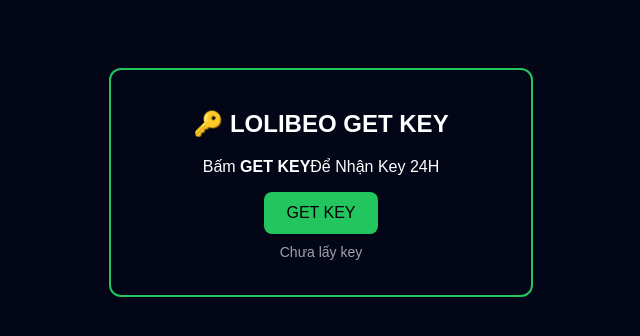
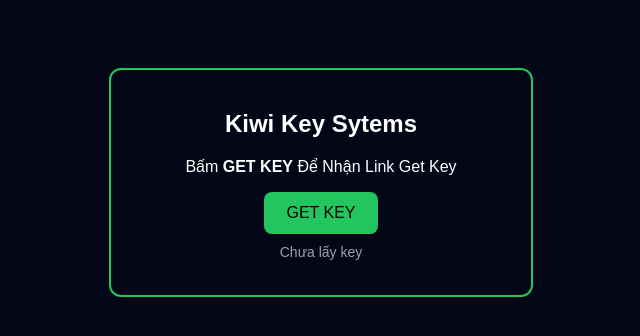
Before and after one commit to HieuDepTrai-Z/GetKey, a plain HTML site: page index.html in a window 1280 px wide. Shown: the whole page, without its empty margins (319-959 px from the left). Drawn offline with Linux system fonts and the light colour scheme.

Commit message:
Update index.html

```diff
--- a/index.html
+++ b/index.html
@@ -60,8 +60,8 @@ button:disabled {
 <body>
 
 <div class="box">
-    <h2>🔑 LOLIBEO GET KEY</h2>
-    <p>Bấm <b>GET KEY</b>Để Nhận Key 24H</p>
+    <h2>Kiwi Key Sytems</h2>
+    <p>Bấm <b>GET KEY</b> Để Nhận Link Get Key</p>
 
     <button id="btn" onclick="startGetKey()">GET KEY</button>
 
```
